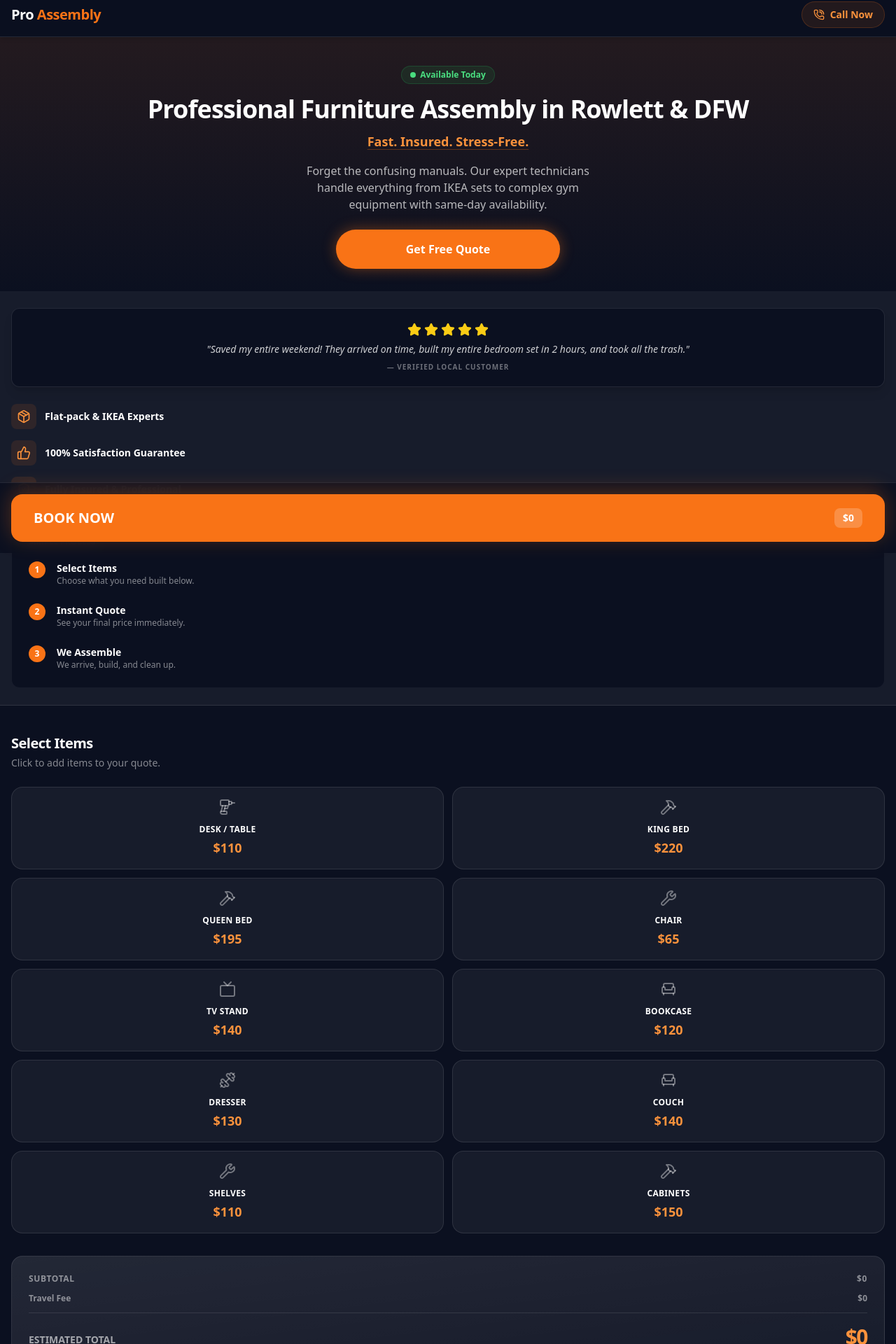
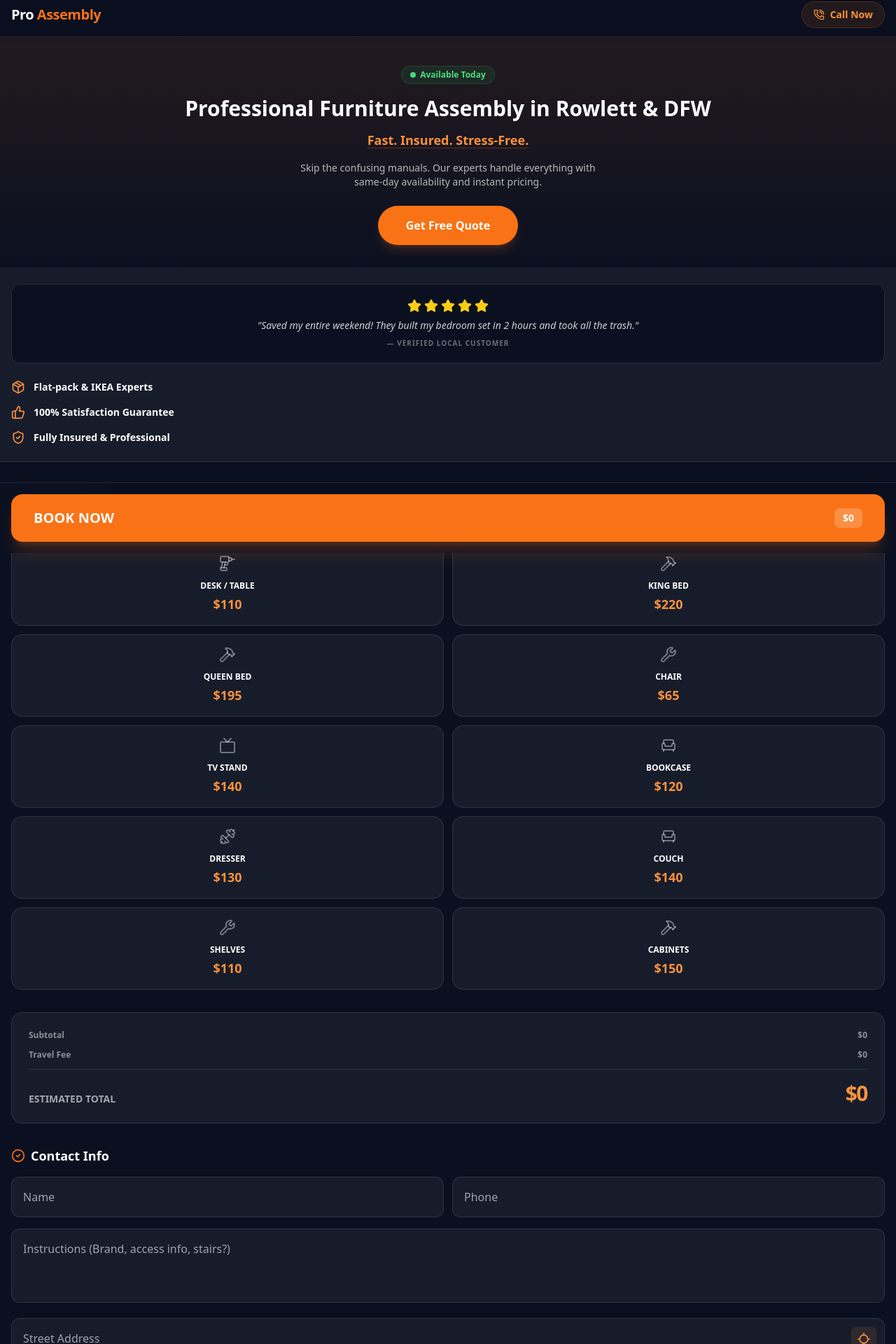
Before and after one commit to oceanasrat/Pro-assembly, a React (Vite) app: page / in a window 1280 px wide. Shown: the part 10-1930 px from the top of the page at 70% size. Built offline with nearby package versions, Linux system fonts and the light colour scheme.

Commit message:
Refactor Preview component and improve UI elements

```diff
--- a/src/Preview.jsx
+++ b/src/Preview.jsx
@@ -34,7 +34,6 @@ export default function Preview() {
 
   const toggleService = (service) => {
     const exists = selectedServices.find(s => s.label === service.label);
-
     if (exists) {
       setSelectedServices(selectedServices.filter(s => s.label !== service.label));
     } else {
@@ -44,9 +43,7 @@ export default function Preview() {
 
   const updateQty = (label, qty) => {
     setSelectedServices(prev =>
-      prev.map(s =>
-        s.label === label ? { ...s, qty: Math.max(1, qty) } : s
-      )
+      prev.map(s => s.label === label ? { ...s, qty: Math.max(1, qty) } : s)
     );
   };
 
@@ -70,24 +67,17 @@ export default function Preview() {
 
   const travelFee = getTravelFee(form.zip);
   const finalTotal = discountedTotal + travelFee;
-  const phoneNumber = "12142519820";
+  const myPhoneNumber = "12142519820";
 
   const handleLocation = () => {
     if (!navigator.geolocation) {
-      alert("Geolocation is not supported by your browser");
+      alert("Location is not supported by your browser");
       return;
     }
-
     navigator.geolocation.getCurrentPosition((pos) => {
-      // ✅ Corrected Google Maps URL
       const link = `https://www.google.com/maps?q=${pos.coords.latitude},${pos.coords.longitude}`;
-      setForm(prev => ({
-        ...prev,
-        address: prev.address ? `${prev.address} (${link})` : link
-      }));
-    }, () => {
-      alert("Unable to retrieve your location. Please enter it manually.");
-    });
+      setForm(prev => ({ ...prev, address: prev.address ? `${prev.address} (GPS: ${link})` : link }));
+    }, () => alert("Unable to get location."));
   };
 
   const scrollToForm = () => {
@@ -98,172 +88,86 @@ export default function Preview() {
     e.preventDefault();
 
     if (selectedServices.length === 0) {
-      alert("Please select at least one item to build.");
+      alert("Please select at least one item.");
       return;
     }
-
     if (!form.contactMethod) {
       alert("Please choose a contact method.");
       return;
     }
 
-    const servicesList = selectedServices
-      .map(s => `${s.label} x${s.qty} - $${s.price * s.qty}`)
-      .join("\n");
+    const servicesList = selectedServices.map(s => `${s.label} x${s.qty}`).join(", ");
+    const isCallRequest = form.contactMethod === "call";
 
-    const message = `New Booking Request:
+    const message = `${isCallRequest ? "📞 CALL REQUESTED:" : "📅 NEW BOOKING:"}
 Name: ${form.name}
 Phone: ${form.phone}
-
-Services:
-${servicesList}
-
-Details:
-${form.details || "None provided"}
-
-Pricing Breakdown:
-Subtotal: $${total}
-Discount: ${discount * 100}%
-Travel Fee: $${travelFee}
-Final Total: $${finalTotal}
-
-Location:
-${form.address}
-${form.city}, ${form.zip}
-
+Items: ${servicesList}
+Total: $${finalTotal}
+Address: ${form.address}, ${form.city} ${form.zip}
 Date: ${form.date}
-`;
+Details: ${form.details || "None"}
+${isCallRequest ? "\nPLEASE CALL ME TO CONFIRM!" : ""}`;
 
     if (form.contactMethod === "whatsapp") {
-      window.open(`https://wa.me/${phoneNumber}?text=${encodeURIComponent(message)}`, "_blank");
-    }
-    if (form.contactMethod === "call") {
-      window.location.href = `tel:${phoneNumber}`;
-    }
-    if (form.contactMethod === "sms") {
-      window.location.href = `sms:${phoneNumber}?body=${encodeURIComponent(message)}`;
+      window.open(`https://wa.me/${myPhoneNumber}?text=${encodeURIComponent(message)}`, "_blank");
+    } else {
+      // Handles both SMS and Call requests via SMS to capture the data
+      window.location.href = `sms:${myPhoneNumber}?body=${encodeURIComponent(message)}`;
     }
   };
 
   return (
     <div className="bg-[#0B1020] text-white min-h-screen pb-32 font-sans selection:bg-orange-500/30">
 
-      {/* Sticky Header */}
+      {/* Header */}
       <div className="sticky top-0 z-40 bg-[#0B1020]/95 backdrop-blur-md border-b border-white/10 px-4 py-3 flex justify-between items-center shadow-md">
-        <div className="font-extrabold text-xl tracking-tight text-white">Pro <span className="text-orange-500">Assembly</span></div>
-        <a href={`tel:${phoneNumber}`} className="flex items-center gap-2 bg-orange-500/10 text-orange-400 px-4 py-2 rounded-full text-sm font-bold border border-orange-500/20 active:bg-orange-500/30 transition-all">
+        <div className="font-extrabold text-xl tracking-tight">Pro <span className="text-orange-500">Assembly</span></div>
+        <a href={`tel:${myPhoneNumber}`} className="flex items-center gap-2 bg-orange-500/10 text-orange-400 px-4 py-2 rounded-full text-sm font-bold border border-orange-500/20 active:bg-orange-500/30 transition-all">
           <PhoneCall className="w-4 h-4" /> Call Now
         </a>
       </div>
 
-      {/* Hero Section */}
+      {/* Hero */}
       <div className="bg-gradient-to-b from-orange-500/10 to-[#0B1020] pt-10 pb-8 px-4 text-center">
         <div className="inline-flex items-center gap-1.5 bg-green-500/10 text-green-400 px-3 py-1 rounded-full text-xs font-bold mb-4 border border-green-500/20">
           <div className="w-2 h-2 bg-green-400 rounded-full animate-pulse"></div> Available Today
         </div>
-
-        <h1 className="text-3xl md:text-4xl font-extrabold tracking-tight mb-3 leading-tight">
-          Professional Furniture Assembly in Rowlett & DFW
-        </h1>
+        <h1 className="text-3xl font-extrabold mb-3 leading-tight">Professional Furniture Assembly in Rowlett & DFW</h1>
         <p className="text-orange-400 font-bold text-lg mb-4 underline decoration-orange-500/30 underline-offset-4">Fast. Insured. Stress-Free.</p>
-
-        <p className="text-white/70 text-sm md:text-base max-w-md mx-auto mb-6 leading-relaxed">
-          Forget the confusing manuals. Our expert technicians handle everything from IKEA sets to complex gym equipment with same-day availability.
-        </p>
-
-        <button
-          type="button"
-          onClick={scrollToForm}
-          className="bg-orange-500 hover:bg-orange-600 text-white font-bold py-4 px-8 rounded-full shadow-[0_0_20px_rgba(249,115,22,0.4)] w-full max-w-xs transition-all active:scale-95"
-        >
-          Get Free Quote
-        </button>
+        <p className="text-white/70 text-sm max-w-md mx-auto mb-6">Skip the confusing manuals. Our experts handle everything with same-day availability and instant pricing.</p>
+        <button type="button" onClick={scrollToForm} className="bg-orange-500 hover:bg-orange-600 text-white font-bold py-4 px-10 rounded-full shadow-lg shadow-orange-500/20 active:scale-95 transition-all">Get Free Quote</button>
       </div>
 
-      {/* Trust & Benefits Section */}
+      {/* Trust Section */}
       <div className="px-4 py-6 space-y-6 border-b border-white/10 bg-white/5">
-
-        {/* Social Proof - Hardcoded Stars to avoid Map Error */}
-        <div className="bg-[#0B1020] border border-white/10 p-5 rounded-xl text-center shadow-lg">
+        <div className="bg-[#0B1020] border border-white/10 p-5 rounded-xl text-center">
           <div className="flex justify-center gap-1 mb-2">
-            <Star className="w-5 h-5 text-yellow-400 fill-yellow-400" />
-            <Star className="w-5 h-5 text-yellow-400 fill-yellow-400" />
-            <Star className="w-5 h-5 text-yellow-400 fill-yellow-400" />
-            <Star className="w-5 h-5 text-yellow-400 fill-yellow-400" />
-            <Star className="w-5 h-5 text-yellow-400 fill-yellow-400" />
+            <Star className="w-5 h-5 text-yellow-400 fill-yellow-400" /><Star className="w-5 h-5 text-yellow-400 fill-yellow-400" /><Star className="w-5 h-5 text-yellow-400 fill-yellow-400" /><Star className="w-5 h-5 text-yellow-400 fill-yellow-400" /><Star className="w-5 h-5 text-yellow-400 fill-yellow-400" />
           </div>
-          <p className="italic text-white/80 text-sm mb-2">"Saved my entire weekend! They arrived on time, built my entire bedroom set in 2 hours, and took all the trash."</p>
+          <p className="italic text-white/80 text-sm mb-2">"Saved my entire weekend! They built my bedroom set in 2 hours and took all the trash."</p>
           <div className="text-[10px] text-white/40 font-bold uppercase tracking-widest">— Verified Local Customer</div>
         </div>
 
-        {/* Benefits Bullet Points */}
         <div className="grid grid-cols-1 gap-4">
-          <div className="flex items-center gap-3">
-            <div className="p-2 bg-orange-500/10 rounded-lg"><Package className="w-5 h-5 text-orange-400" /></div>
-            <span className="text-sm font-semibold">Flat-pack & IKEA Experts</span>
-          </div>
-          <div className="flex items-center gap-3">
-            <div className="p-2 bg-orange-500/10 rounded-lg"><ThumbsUp className="w-5 h-5 text-orange-400" /></div>
-            <span className="text-sm font-semibold">100% Satisfaction Guarantee</span>
-          </div>
-          <div className="flex items-center gap-3">
-            <div className="p-2 bg-orange-500/10 rounded-lg"><ShieldCheck className="w-5 h-5 text-orange-400" /></div>
-            <span className="text-sm font-semibold">Fully Insured & Professional</span>
-          </div>
-        </div>
-
-        {/* How It Works */}
-        <div className="bg-[#0B1020] p-6 rounded-xl border border-white/5">
-          <h3 className="font-bold text-white mb-5 flex items-center gap-2 tracking-tight uppercase text-xs opacity-60">Simple Process</h3>
-          <div className="space-y-6">
-            <div className="flex gap-4">
-              <div className="w-6 h-6 rounded-full bg-orange-500 flex items-center justify-center text-xs font-bold shrink-0">1</div>
-              <div>
-                <div className="font-bold text-sm">Select Items</div>
-                <div className="text-xs text-white/50">Choose what you need built below.</div>
-              </div>
-            </div>
-            <div className="flex gap-4">
-              <div className="w-6 h-6 rounded-full bg-orange-500 flex items-center justify-center text-xs font-bold shrink-0">2</div>
-              <div>
-                <div className="font-bold text-sm">Instant Quote</div>
-                <div className="text-xs text-white/50">See your final price immediately.</div>
-              </div>
-            </div>
-            <div className="flex gap-4">
-              <div className="w-6 h-6 rounded-full bg-orange-500 flex items-center justify-center text-xs font-bold shrink-0">3</div>
-              <div>
-                <div className="font-bold text-sm">We Assemble</div>
-                <div className="text-xs text-white/50">We arrive, build, and clean up.</div>
-              </div>
-            </div>
-          </div>
+          <div className="flex items-center gap-3"><Package className="w-5 h-5 text-orange-400" /><span className="text-sm font-semibold">Flat-pack & IKEA Experts</span></div>
+          <div className="flex items-center gap-3"><ThumbsUp className="w-5 h-5 text-orange-400" /><span className="text-sm font-semibold">100% Satisfaction Guarantee</span></div>
+          <div className="flex items-center gap-3"><ShieldCheck className="w-5 h-5 text-orange-400" /><span className="text-sm font-semibold">Fully Insured & Professional</span></div>
         </div>
       </div>
 
-      {/* Booking Form Wrapper */}
+      {/* Form Section */}
       <form id="booking-section" onSubmit={handleSubmit} className="pt-4">
-
-        {/* Services Selection */}
         <div className="p-4 pt-6">
-          <h2 className="text-xl font-extrabold mb-1 tracking-tight">Select Items</h2>
-          <p className="text-sm text-white/50 mb-6">Click to add items to your quote.</p>
-
+          <h2 className="text-xl font-extrabold mb-1">Select Items</h2>
+          <p className="text-sm text-white/50 mb-6">Choose what you need built below.</p>
           <div className="grid grid-cols-2 gap-3">
             {services.map((s) => {
               const selected = selectedServices.find(x => x.label === s.label);
               return (
-                <div
-                  key={s.label}
-                  onClick={() => toggleService(s)}
-                  className={`p-4 rounded-2xl border transition-all active:scale-95 text-center ${
-                    selected
-                    ? "bg-orange-500 border-orange-400 shadow-lg shadow-orange-500/20"
-                    : "bg-white/5 border-white/10 hover:bg-white/10"
-                  }`}
-                >
+                <div key={s.label} onClick={() => toggleService(s)} className={`p-4 rounded-2xl border transition-all active:scale-95 text-center ${selected ? "bg-orange-500 border-orange-400" : "bg-white/5 border-white/10"}`}>
                   <s.icon className={`mx-auto mb-3 w-6 h-6 ${selected ? "text-white" : "text-white/40"}`} />
-                  <div className="text-xs font-bold uppercase tracking-wide mb-1">{s.label}</div>
+                  <div className="text-xs font-bold uppercase mb-1">{s.label}</div>
                   <div className={`font-black text-lg ${selected ? "text-white" : "text-orange-400"}`}>${s.price}</div>
                 </div>
               );
@@ -271,111 +175,64 @@ Date: ${form.date}
           </div>
         </div>
 
-        {/* Quantities (Visible only when items are selected) */}
         {selectedServices.length > 0 && (
-          <div className="px-4 space-y-2 animate-in fade-in slide-in-from-top-2">
+          <div className="px-4 space-y-2">
             {selectedServices.map((s) => (
               <div key={s.label} className="flex justify-between items-center bg-white/5 border border-white/10 p-4 rounded-xl">
                 <div className="font-bold text-sm">{s.label}</div>
-                <div className="flex gap-5 items-center bg-black/40 px-3 py-1.5 rounded-lg border border-white/10">
-                  <button type="button" onClick={() => updateQty(s.label, s.qty - 1)} className="text-lg font-bold text-white/40 hover:text-white">-</button>
+                <div className="flex gap-5 items-center bg-black/40 px-3 py-1.5 rounded-lg">
+                  <button type="button" onClick={() => updateQty(s.label, s.qty - 1)} className="text-lg font-bold">-</button>
                   <span className="font-black text-sm">{s.qty}</span>
-                  <button type="button" onClick={() => updateQty(s.label, s.qty + 1)} className="text-lg font-bold text-white/40 hover:text-white">+</button>
+                  <button type="button" onClick={() => updateQty(s.label, s.qty + 1)} className="text-lg font-bold">+</button>
                 </div>
               </div>
             ))}
           </div>
         )}
 
-        {/* Pricing Breakdown */}
-        <div className="m-4 p-6 bg-gradient-to-br from-white/10 to-white/5 border border-white/10 rounded-2xl space-y-3">
-          <div className="flex justify-between text-xs font-bold uppercase tracking-wider text-white/50">
-            <span>Subtotal</span>
-            <span>${total}</span>
-          </div>
-
-          {discount > 0 && (
-            <div className="flex justify-between text-xs font-bold text-green-400">
-              <span>Multi-Item Discount</span>
-              <span>-{discount * 100}%</span>
-            </div>
-          )}
-
-          <div className="flex justify-between text-xs font-bold text-white/50">
-            <span>Travel Fee</span>
-            <span>${travelFee}</span>
-          </div>
-
+        {/* Pricing */}
+        <div className="m-4 p-6 bg-white/5 border border-white/10 rounded-2xl space-y-3">
+          <div className="flex justify-between text-xs font-bold text-white/50"><span>Subtotal</span><span>${total}</span></div>
+          {discount > 0 && <div className="flex justify-between text-xs font-bold text-green-400"><span>Multi-Item Discount</span><span>-{discount * 100}%</span></div>}
+          <div className="flex justify-between text-xs font-bold text-white/50"><span>Travel Fee</span><span>${travelFee}</span></div>
           <div className="pt-4 border-t border-white/10 flex justify-between items-end">
-            <span className="font-bold text-sm uppercase opacity-60 mb-1">Estimated Total</span>
+            <span className="font-bold text-sm uppercase opacity-60">Estimated Total</span>
             <span className="text-orange-400 font-black text-3xl tracking-tighter">${finalTotal}</span>
           </div>
         </div>
 
-        {/* Customer Info Section */}
+        {/* Contact Info */}
         <div className="p-4 space-y-4">
-          <h2 className="text-lg font-extrabold mb-2 flex items-center gap-2">
-            <CheckCircle2 className="w-5 h-5 text-orange-500" />
-            Contact Info
-          </h2>
-
+          <h2 className="text-lg font-extrabold flex items-center gap-2"><CheckCircle2 className="w-5 h-5 text-orange-500" />Contact Info</h2>
           <div className="grid grid-cols-2 gap-3">
-            <input placeholder="Name" required className="w-full p-4 bg-white/5 border border-white/10 focus:border-orange-500 outline-none rounded-xl transition-all"
-              onChange={(e) => setForm({ ...form, name: e.target.value })} />
-            <input placeholder="Phone" required type="tel" className="w-full p-4 bg-white/5 border border-white/10 focus:border-orange-500 outline-none rounded-xl transition-all"
-              onChange={(e) => setForm({ ...form, phone: e.target.value })} />
+            <input placeholder="Name" required className="w-full p-4 bg-white/5 border border-white/10 rounded-xl outline-none" onChange={(e) => setForm({ ...form, name: e.target.value })} />
+            <input placeholder="Phone" required type="tel" className="w-full p-4 bg-white/5 border border-white/10 rounded-xl outline-none" onChange={(e) => setForm({ ...form, phone: e.target.value })} />
           </div>
-
-          <textarea
-            placeholder="Special instructions (e.g. 3rd floor, tight spaces, brand name...)"
-            value={form.details}
-            rows={3}
-            onChange={(e) => setForm({ ...form, details: e.target.value })}
-            className="w-full p-4 bg-white/5 border border-white/10 focus:border-orange-500 outline-none rounded-xl transition-all resize-none"
-          />
-
+          <textarea placeholder="Instructions (Brand, access info, stairs?)" value={form.details} rows={3} onChange={(e) => setForm({ ...form, details: e.target.value })} className="w-full p-4 bg-white/5 border border-white/10 rounded-xl outline-none resize-none" />
           <div className="relative">
-            <input placeholder="Street Address" required value={form.address} className="w-full p-4 bg-white/5 border border-white/10 focus:border-orange-500 outline-none rounded-xl transition-all pr-12"
-              onChange={(e) => setForm({ ...form, address: e.target.value })} />
-            <button type="button" onClick={handleLocation} className="absolute right-3 top-3 text-orange-400 p-2 bg-orange-400/10 rounded-lg hover:bg-orange-400/20">
-              <Locate className="w-5 h-5" />
-            </button>
+            <input placeholder="Street Address" required value={form.address} className="w-full p-4 bg-white/5 border border-white/10 rounded-xl outline-none pr-12" onChange={(e) => setForm({ ...form, address: e.target.value })} />
+            <button type="button" onClick={handleLocation} className="absolute right-3 top-3 text-orange-400 p-2 bg-orange-400/10 rounded-lg"><Locate className="w-5 h-5" /></button>
           </div>
-
           <div className="grid grid-cols-2 gap-3">
-            <input placeholder="City" required className="p-4 bg-white/5 border border-white/10 focus:border-orange-500 outline-none rounded-xl transition-all"
-              onChange={(e) => setForm({ ...form, city: e.target.value })} />
-            <input placeholder="ZIP" required type="number" className="p-4 bg-white/5 border border-white/10 focus:border-orange-500 outline-none rounded-xl transition-all"
-              onChange={(e) => setForm({ ...form, zip: e.target.value })} />
+            <input placeholder="City" required className="p-4 bg-white/5 border border-white/10 rounded-xl outline-none" onChange={(e) => setForm({ ...form, city: e.target.value })} />
+            <input placeholder="ZIP" required type="number" className="p-4 bg-white/5 border border-white/10 rounded-xl outline-none" onChange={(e) => setForm({ ...form, zip: e.target.value })} />
           </div>
-
           <div className="flex items-center gap-3 bg-white/5 border border-white/10 p-1.5 rounded-xl">
             <div className="pl-3 text-white/40"><Calendar className="w-5 h-5" /></div>
-            <input type="date" required className="bg-transparent w-full p-3 outline-none text-white font-bold"
-              onChange={(e) => setForm({ ...form, date: e.target.value })} />
+            <input type="date" required className="bg-transparent w-full p-3 outline-none font-bold" onChange={(e) => setForm({ ...form, date: e.target.value })} />
           </div>
-
-          <select
-            required
-            value={form.contactMethod}
-            onChange={(e) => setForm({ ...form, contactMethod: e.target.value })}
-            className="w-full p-4 bg-white/5 border border-white/10 focus:border-orange-500 outline-none rounded-xl font-bold appearance-none"
-          >
+          <select required value={form.contactMethod} onChange={(e) => setForm({ ...form, contactMethod: e.target.value })} className="w-full p-4 bg-white/5 border border-white/10 rounded-xl font-bold appearance-none outline-none">
             <option value="" disabled className="bg-[#0B1020]">How should we reach you?</option>
-            <option value="call" className="bg-[#0B1020]">Call Me</option>
+            <option value="call" className="bg-[#0B1020]">Call Me (Summary will be sent via SMS first)</option>
             <option value="whatsapp" className="bg-[#0B1020]">WhatsApp</option>
             <option value="sms" className="bg-[#0B1020]">Text Message (SMS)</option>
           </select>
         </div>
 
-        {/* Sticky CTA Button */}
+        {/* Sticky Button */}
         <div className="fixed bottom-0 left-0 w-full bg-[#0B1020]/95 backdrop-blur-lg border-t border-white/10 p-4 z-50">
-          <button
-            type="submit"
-            className="w-full bg-orange-500 hover:bg-orange-600 active:scale-[0.97] transition-all p-5 rounded-2xl font-black text-xl shadow-[0_-5px_30px_rgba(249,115,22,0.3)] flex justify-between items-center px-8"
-          >
-            <span>BOOK NOW</span>
-            <span className="bg-white/20 px-3 py-1 rounded-lg text-sm">${finalTotal}</span>
+          <button type="submit" className="w-full bg-orange-500 hover:bg-orange-600 active:scale-[0.97] transition-all p-5 rounded-2xl font-black text-xl flex justify-between items-center px-8 shadow-xl shadow-orange-500/20">
+            <span>BOOK NOW</span><span className="bg-white/20 px-3 py-1 rounded-lg text-sm">${finalTotal}</span>
           </button>
         </div>
       </form>
```
